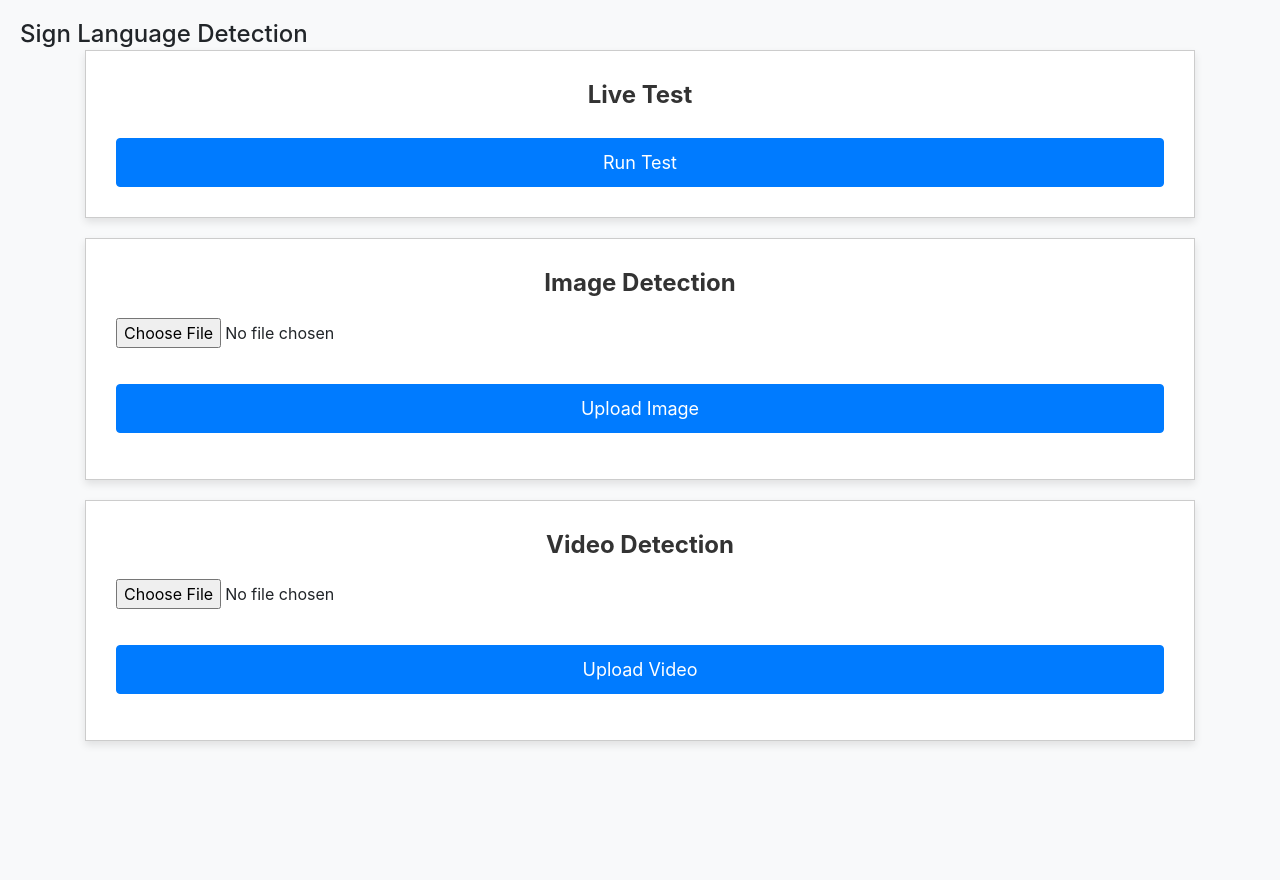
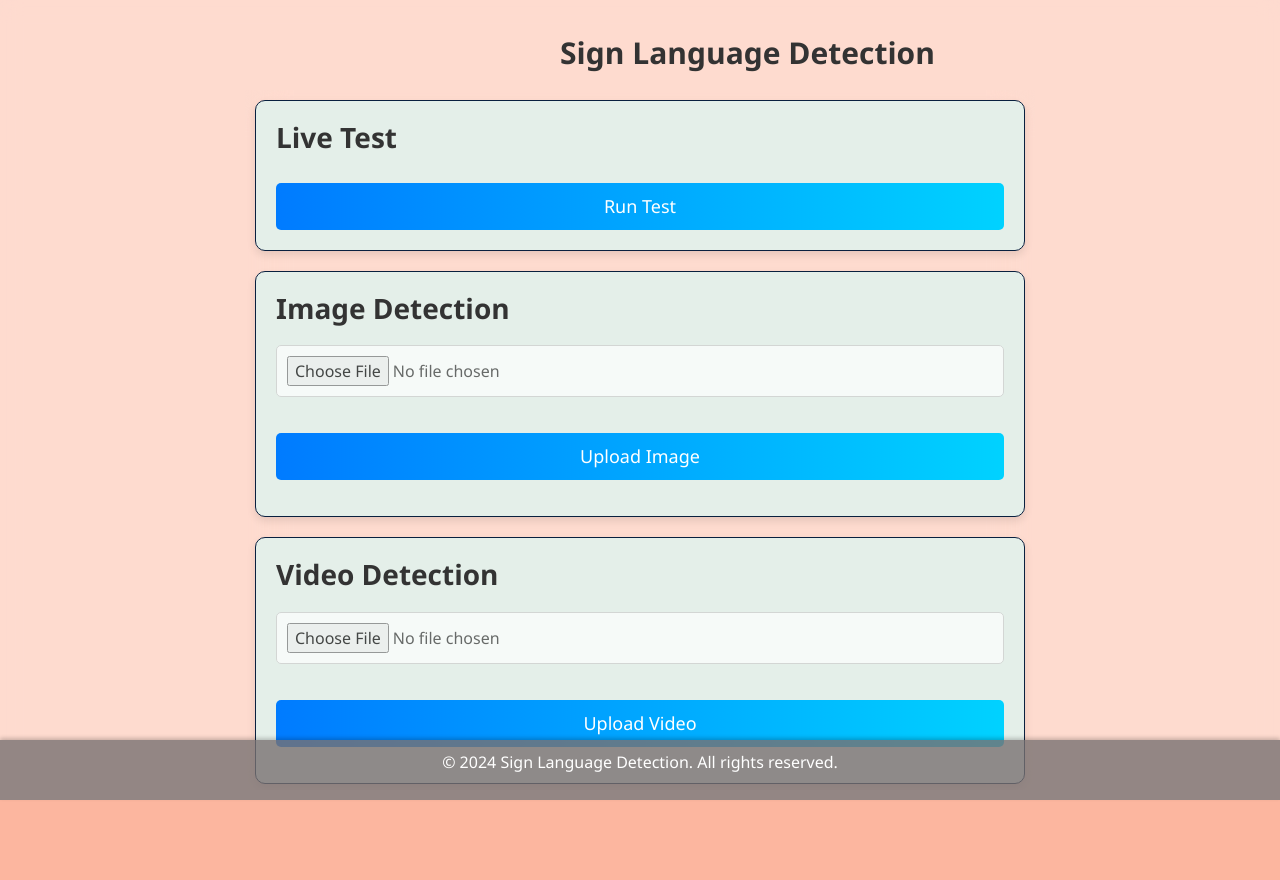
Before and after one commit to chethanp1234/Sign-Language-Detection, a Flask app: page / in a window 1280 px wide. Before the commit the page ends 745 px from the top, so only its background shows below. Run offline with Flask 3, Linux system fonts and the light colour scheme; some libraries are stand-ins or nearby versions.

Commit message:
First commit - 2

```diff
--- a/app.py
+++ b/app.py
@@ -24,7 +24,7 @@ def index():
 
 @app.route('/run_test', methods=['POST'])
 def run_test():
-    subprocess.Popen(["python", "Sign_Language_Detection/test.py"])
+    subprocess.Popen(["python3", "Sign_Language_Detection/test.py"])
     return '', 204
 
 @app.route('/upload_image', methods=['POST'])
--- a/static/styles.css
+++ b/static/styles.css
@@ -1,4 +1,4 @@
-body {
+/* body {
     font-family: Arial, sans-serif;
     text-align: center;
     margin-top: 50px;
@@ -11,4 +11,4 @@ form {
 #result {
     font-size: 1.2em;
     color: #333;
-}
+} */
--- a/templates/index.html
+++ b/templates/index.html
@@ -7,35 +7,82 @@
     <link rel="stylesheet" href="https://maxcdn.bootstrapcdn.com/bootstrap/4.5.2/css/bootstrap.min.css">
     <style>
         body {
-            background-color: #f8f9fa;
+
+            background-color: #FCB69F;
+            background-size: cover;
+            font-family: 'Segoe UI', Tahoma, Geneva, Verdana, sans-serif;
+            overflow: hidden;
+            margin: 0;
+            height: 100vh; /* Ensure body takes full viewport height */
+            color: #333;
+        }
+        .overlay {
+            position: fixed;
+            top: 0;
+            left: 0;
+            width: 100%;
+            height: 100%;
+            background: rgba(255, 255, 255, 0.5); /* Adjust opacity as needed */
+            backdrop-filter: blur(10px);
+            z-index: -1;
+        }
+        .top-left {
+            position: absolute;
+            top: 30px;
+            left: 560px;
+            font-size: 30px;
+            font-weight: bold;
+            color: #333;
         }
         .container {
-            margin-top: 50px;
+            margin-top: 100px;
+            overflow: hidden;
+            position: relative;
+            width: 80%;
+            max-width: 1000px;
+            margin: 0 auto; /* Center container horizontally */
+        }
+        .scroll-container {
+            display: flex;
+            flex-direction: column;
+            overflow-y: auto;
+            scroll-behavior: smooth;
+            margin: 90px;
+            max-height: 700px; /* Adjust the height as needed */
+            border-radius: 5 px;
+            background: #09203F(158, 221, 240, 0.8);
+            backdrop-filter: blur(20px);
         }
         .box {
-            border: 1px solid #ccc;
-            padding: 30px;
-            margin-top: 20px;
-            background-color: #ffffff;
+            flex: 0 0 auto;
+            border: 1px solid #09203F;
+            padding: 20px;
+            margin: 10px;
+            background-color: #E4EfE9;
             box-shadow: 0 4px 8px rgba(0, 0, 0, 0.1);
+            border-radius: 10px;
+            transition: transform 0.3s ease;
+        }
+        .box:hover {
+            transform: translateY(-10px);
         }
         .btn-custom {
             margin-top: 20px;
             width: 100%;
             font-size: 18px;
             padding: 10px;
+            background: linear-gradient(90deg, #007bff 0%, #00d2ff 100%);
+            border: none;
+            color: white;
+            border-radius: 5px;
+            transition: background 0.3s ease, transform 0.3s ease;
         }
-        .top-left {
-            position: absolute;
-            top: 20px;
-            left: 20px;
-        }
-        .centered {
-            text-align: center;
-            margin-top: 20px;
+        .btn-custom:hover {
+            background: linear-gradient(90deg, #00d2ff 0%, #007bff 100%);
+            transform: scale(1.05);
         }
         .heading {
-            font-size: 24px;
+            font-size: 28px;
             font-weight: bold;
             color: #333;
         }
@@ -47,14 +94,37 @@
         .form-group {
             margin-top: 20px;
         }
+        input[type="file"] {
+            opacity: 0.7;
+            background-color: #ffffff;
+            padding: 10px;
+            border-radius: 5px;
+            border: 1px solid #ccc;
+            transition: opacity 0.3s ease;
+        }
+        input[type="file"]:hover {
+            opacity: 1;
+        }
+        footer {
+           background-color: rgba(120, 113, 113, 0.8); /* Dark background with transparency */
+           color: white; /* White text */
+           padding: 10px 0; /* Top and bottom padding */
+           text-align: center; /* Center-align text */
+           position: fixed; /* Fix footer at bottom */
+           bottom: 0; /* Align at the bottom */
+           width: 100%; /* Full width */
+           box-shadow: 0 -2px 4px rgba(0, 0, 0, 0.2); /* Shadow for separation */
+       }
+
     </style>
 </head>
 <body>
+    <div class="overlay"></div>
     <div class="top-left">
-        <h4>Sign Language Detection</h4>
+        Sign Language Detection
     </div>
     <div class="container">
-        <div class="centered">
+        <div class="scroll-container" id="scrollContainer">
             <div class="box">
                 <h3 class="heading">Live Test</h3>
                 <form id="testForm">
@@ -84,6 +154,12 @@
             </div>
         </div>
     </div>
+
+    <footer>
+       <p>&copy; 2024 Sign Language Detection. All rights reserved.</p>
+       <!-- <p><a href="#" style="color: #00bcd4; text-decoration: none;">Privacy Policy</a> | <a href="#" style="color: #00bcd4; text-decoration: none;">Terms of Service</a></p> -->
+   </footer>
+
     <script>
         function runTest() {
             fetch('/run_test', {
@@ -159,12 +235,14 @@
             reader.onloadend = function () {
                 preview.src = reader.result;
                 preview.style.display = 'block';
+                preview.load();  // Reload the video
+                preview.play();
             };
 
             if (file) {
                 reader.readAsDataURL(file);
             } else {
-                preview.src = '#';
+                preview.src = '*';
                 preview.style.display = 'none';
             }
         }
```
